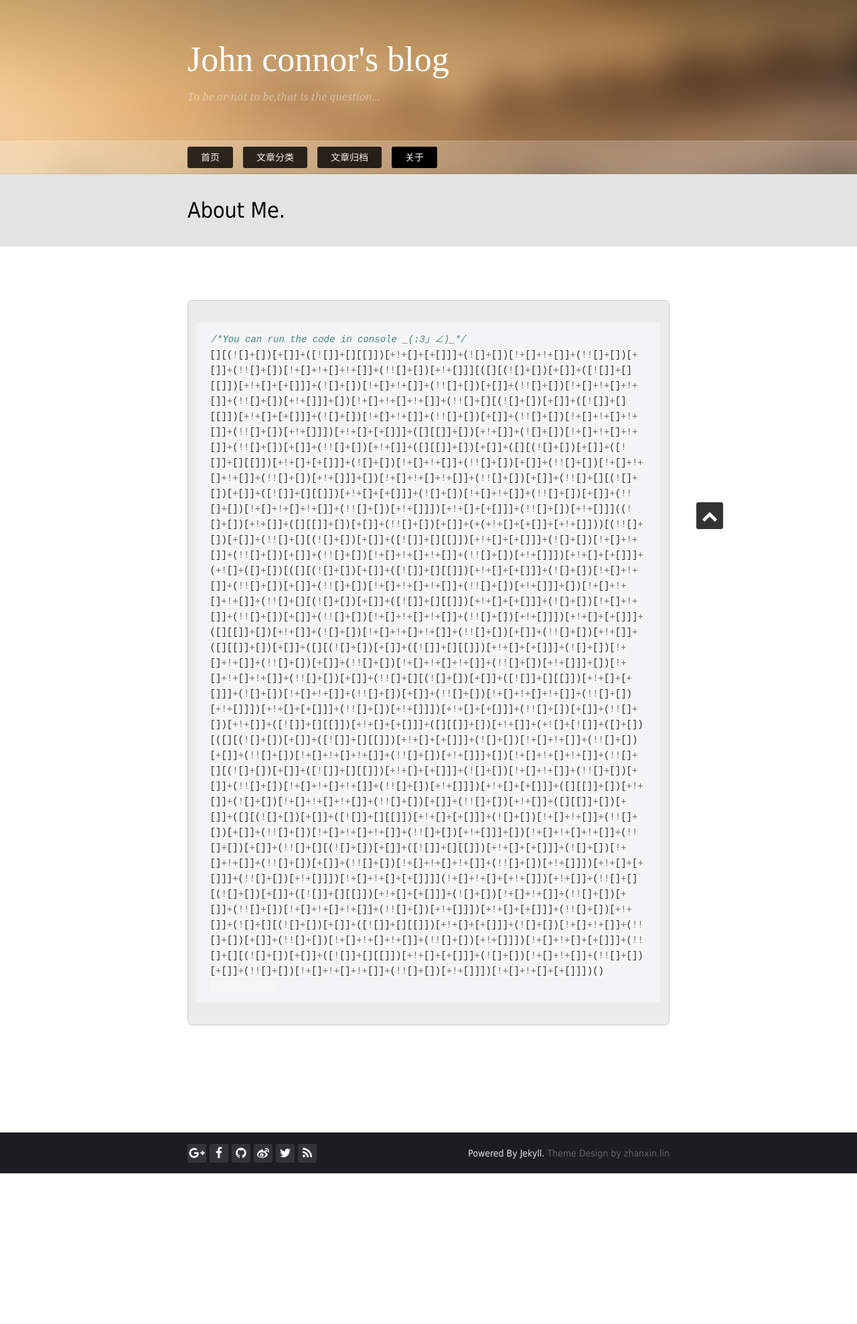
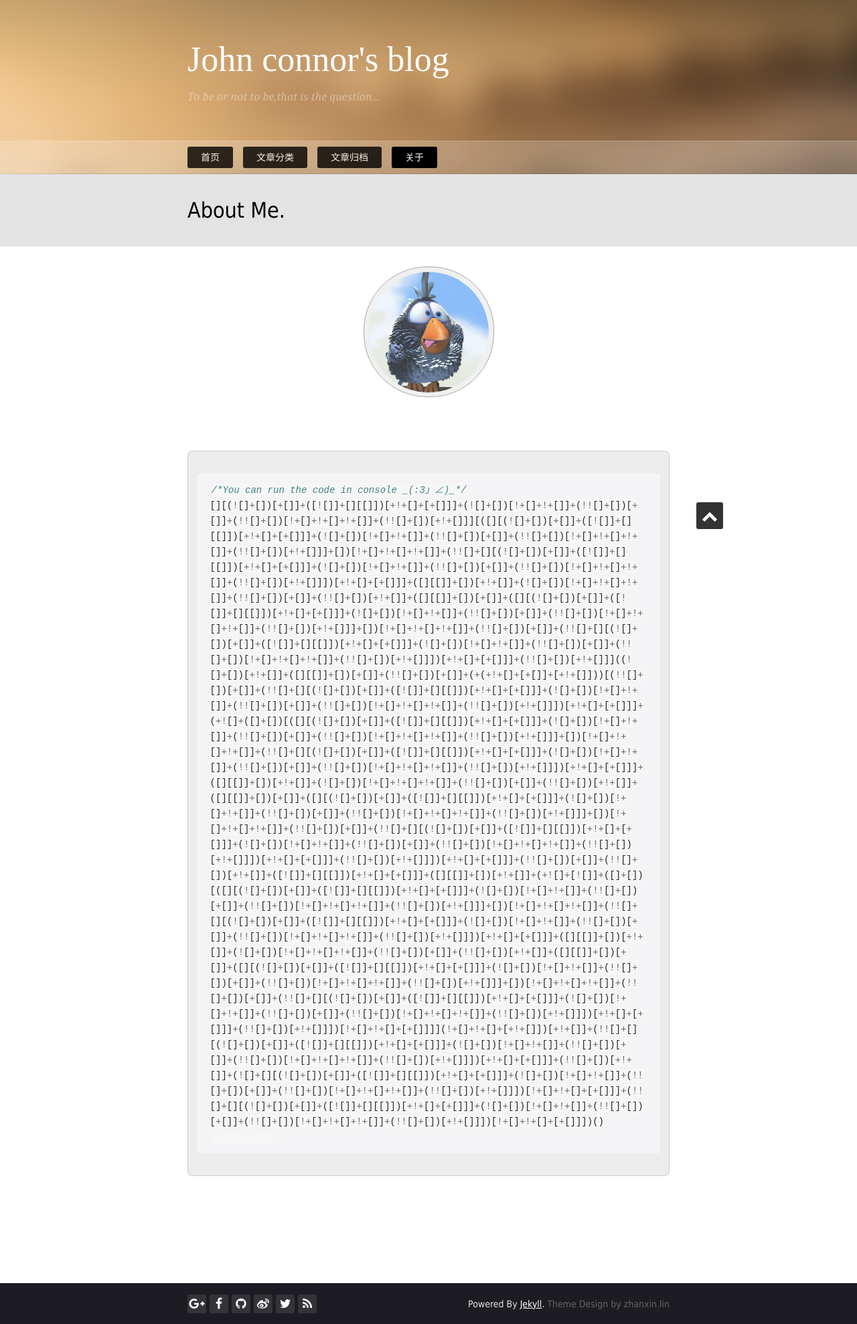
Before and after one commit to acs1899/myblog_back, a Jekyll site: the page built from contact.html, in a window 1280 px wide. Shown: the whole page at 67% size. Built offline with Jekyll 4.4.1, drawn with Linux system fonts in a browser that asks for light colours; nearby versions of some CDN libraries; Markdown is read by kramdown in place of the engine named in the settings; comment, search, counter and statistics services are not loaded; before the commit the page ends 1752 px from its top, so only the background shows below that.

Commit message:
update contact

```diff
--- a/_layouts/default.html
+++ b/_layouts/default.html
@@ -63,7 +63,7 @@
                     {% for link in site.follow %}
                     <a class="follow" href="{{ link.url }}" target="_blank"><i class="fa {{ link.class }}"></i></a>
                     {% endfor %}
-                    <p class="text">Powered By Jekyll. <span style="color:#666">Theme Design by <a href="http://www.zhanxin.info" style="color:#666;text-decoration:none;">zhanxin.lin</a></span></p>
+                    <p class="text">Powered By <a href="http://jekyllrb.com/" target="_blank">Jekyll</a>. <span style="color:#666">Theme Design by <a href="http://www.zhanxin.info" style="color:#666;text-decoration:none;">zhanxin.lin</a></span></p>
                 </div>
             </div>
         </div>
--- a/contact.html
+++ b/contact.html
@@ -10,6 +10,9 @@ isContact: true
 <div class="main-article main-article-page">
     <div class="violet-title">
         <h3 class="violet-title-item">About Me.</h3>
+    </div>
+    <div id="my-head-img">
+        <img src="/css/images/head.jpg" />
     </div>
     <div class="violet-post">
         <div class="main-article-contant">
--- a/themes/violet/css/style.css
+++ b/themes/violet/css/style.css
@@ -470,7 +470,7 @@ a:hover {
 .main-article blockquote p {
     color: #8d8d8d;
 }
-.main-article img {
+.main-article img{
     margin: 20px 0 24px 0;
     background: #f0f0f0;
     padding: 4px 4px;
@@ -569,3 +569,73 @@ a.toTop:hover {
 .main-article-contant .description{color:#6D6D6D;margin-top:10px;}
 .impo{color:#c7254e;padding:2px 4px;background-color:#f9f2f4;border-radius:4px;display:inline-block;line-height:1em;margin:0 2px;}
 .para{color:#017e66;padding:2px 4px;background-color:#f9f2f4;border-radius:4px;display:inline-block;line-height:1em;margin:0 2px;}
+
+#my-head-img{
+    width:185px;
+    height:185px;
+    margin:30px auto;
+    border-radius:95px;
+    margin-bottom:0;
+    position:relative;
+    background:#f0f0f0;
+    border:1px solid #a8a8a8;
+    padding:4px;
+    text-align:center;
+    -o-animation:pop .8s ease-in;
+    -ms-animation:pop .8s ease-in;
+    -moz-animation:pop .8s ease-in;
+    -webkit-animation:pop .8s ease-in;
+}
+#my-head-img img{
+    border:none;
+    padding:0;
+    margin:0;
+    display:inline-block;
+    border-radius:95px;
+    position:absolute;
+    left:50%;
+    top:50%;
+    margin-top:-90px;
+    margin-left:-90px;
+    -o-animation:pop .8s ease-in;
+    -ms-animation:pop .8s ease-in;
+    -moz-animation:pop .8s ease-in;
+    -webkit-animation:pop .8s ease-in;
+    z-index:2;
+}
+#my-head-img:after{
+    content:'';
+    display:none;
+    position:absolute;
+    z-index:1;
+    height: 10px;
+    left: 50%;
+    top: 100%;
+    border-top: 35px solid #f0f0f0;
+    border-left: 13px solid transparent;
+    border-right: 13px solid transparent;
+    z-index:1;
+    margin-left:-13px;
+    margin-top:-10px;
+}
+
+@-webkit-keyframes pop{
+    0%{
+        -o-transform:scaleX(0) scaleY(0);
+        -ms-transform:scaleX(0) scaleY(0);
+        -moz-transform: scaleX(0) scaleY(0);
+        -webkit-transform: scaleX(0) scaleY(0);
+    }
+    90%{
+        -o-transform:scaleX(1.2) scaleY(1.2);
+        -ms-transform:scaleX(1.2) scaleY(1.2);
+        -moz-transform: scaleX(1.2) scaleY(1.2);
+        -webkit-transform: scaleX(1.2) scaleY(1.2);
+    }
+    100%{
+        -o-transform:scaleX(1) scaleY(1);
+        -ms-transform:scaleX(1) scaleY(1);
+        -moz-transform: scaleX(1) scaleY(1);
+        -webkit-transform: scaleX(1) scaleY(1);
+    }
+}
```
Also changed, not shown: css/images/head.jpg (added).
